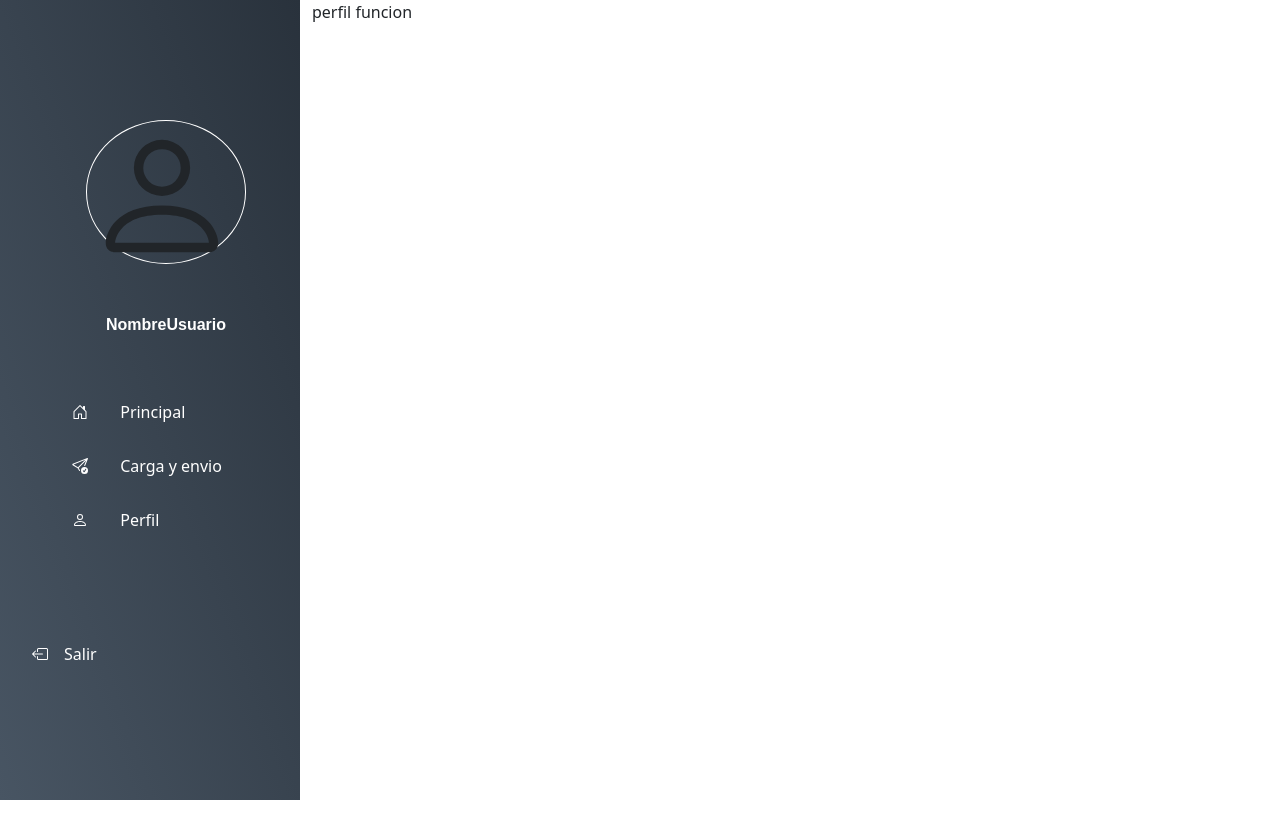
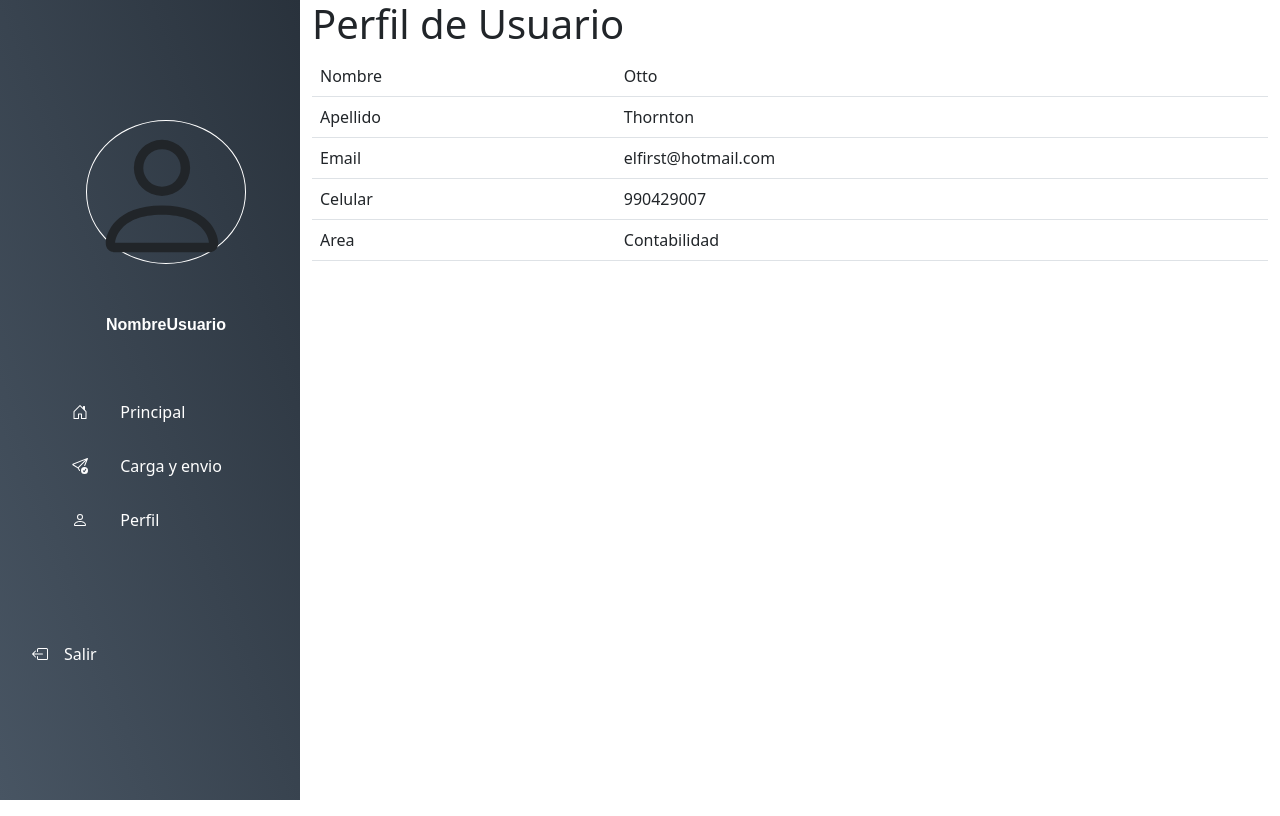
Before and after one commit to Mabeley/proyecto-contrato, an Angular app: page /perfil in a window 1280 px wide. Built offline with nearby package versions, Linux system fonts and the light colour scheme.

Commit message:
Update perfil.component.html

```diff
--- a/src/app/perfil/perfil.component.html
+++ b/src/app/perfil/perfil.component.html
@@ -1,2 +1,41 @@
 
-<P>perfil funcion</P>
+<body>
+
+    <div class="login-dark">
+     <h1> Perfil de Usuario </h1>
+
+
+     <table class="table">
+        <tbody>
+          <tr>
+            <td>Nombre</td>
+            <td>Otto</td>
+          </tr>
+          <tr>
+            <td>Apellido</td>
+            <td>Thornton</td>
+          </tr>
+          <tr>
+            <td>Email</td>
+            <td>elfirst@hotmail.com</td>
+          </tr>
+          <tr>
+            <td>Celular</td>
+            <td>990429007</td>
+          </tr>
+          <tr>
+            <td>Area</td>
+            <td>Contabilidad</td>
+          </tr>
+
+
+        </tbody>
+      </table>
+
+
+
+
+    </div>
+
+
+ </body>
```
